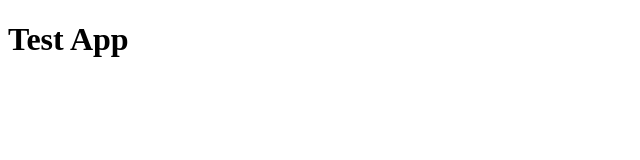
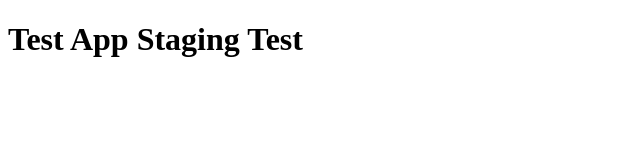
Before and after one commit to charliedeakin/c10-app, a website: page public/index.html in a window 1280 px wide. Shown: the whole page, without its empty margins (0-640 px from the left). Drawn offline with Linux system fonts and the light colour scheme.

Commit message:
staging test

```diff
--- a/public/index.html
+++ b/public/index.html
@@ -7,6 +7,6 @@
     <title>Test App</title>
 </head>
 <body>
-    <h1>Test App</h1>
+    <h1>Test App Staging Test</h1>
 </body>
 </html>
```
